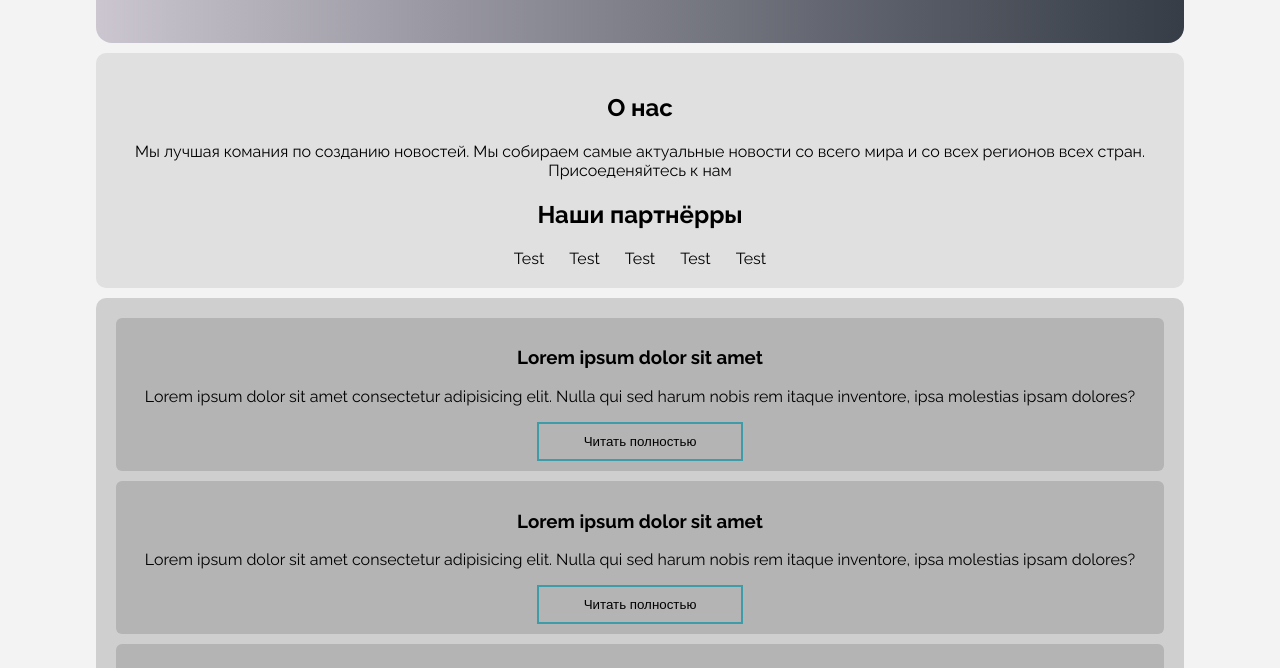
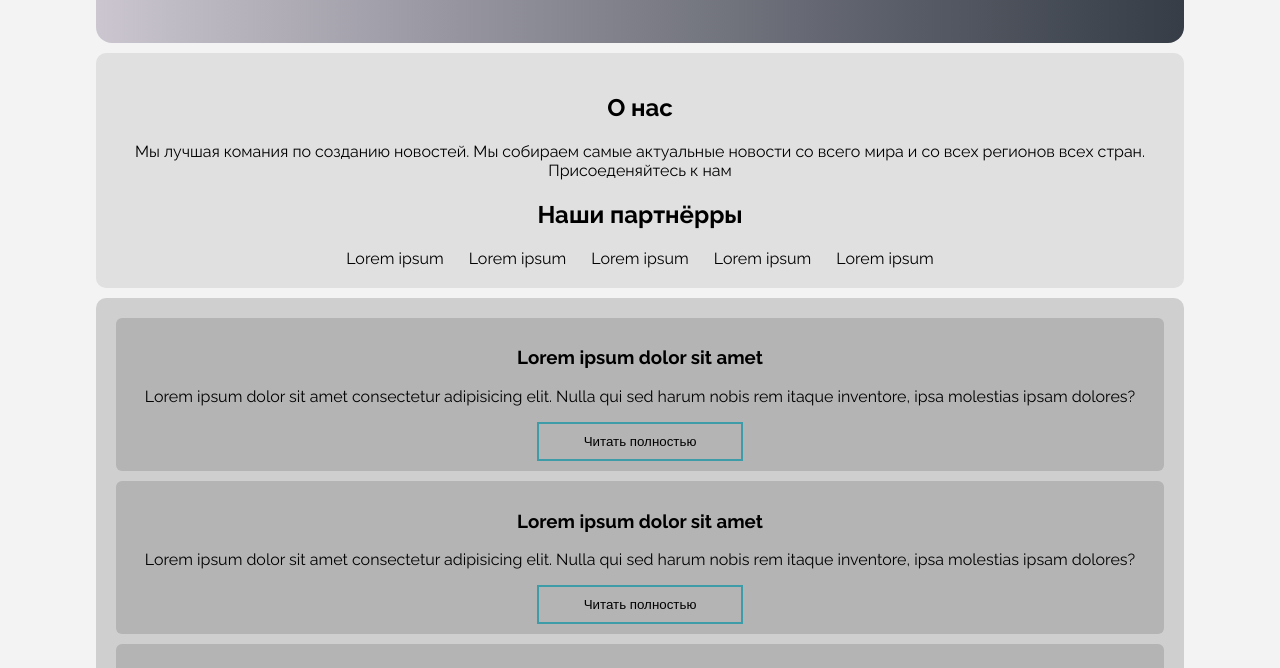
Before and after one commit to TsipaPte/NewsJournalSite, a plain HTML site: page index.html in a window 1280 px wide. Shown: the part 132-800 px from the top of the page. Drawn offline with Linux system fonts and the light colour scheme.

Commit message:
Update index.html

```diff
--- a/index.html
+++ b/index.html
@@ -28,11 +28,11 @@
             <div class="our-partners">
                 <h2> Наши партнёрры </h2>
                 <div class="partners-list">
-                    <div class="partner partner1"> Test </div>
-                    <div class="partner partner2"> Test </div>
-                    <div class="partner partner3"> Test </div>
-                    <div class="partner partner4"> Test </div>
-                    <div class="partner partner5"> Test </div>
+                    <div class="partner partner1"> Lorem ipsum </div>
+                    <div class="partner partner2"> Lorem ipsum </div>
+                    <div class="partner partner3"> Lorem ipsum </div>
+                    <div class="partner partner4"> Lorem ipsum </div>
+                    <div class="partner partner5"> Lorem ipsum </div>
                 </div>
             </div>
         </section>
```
